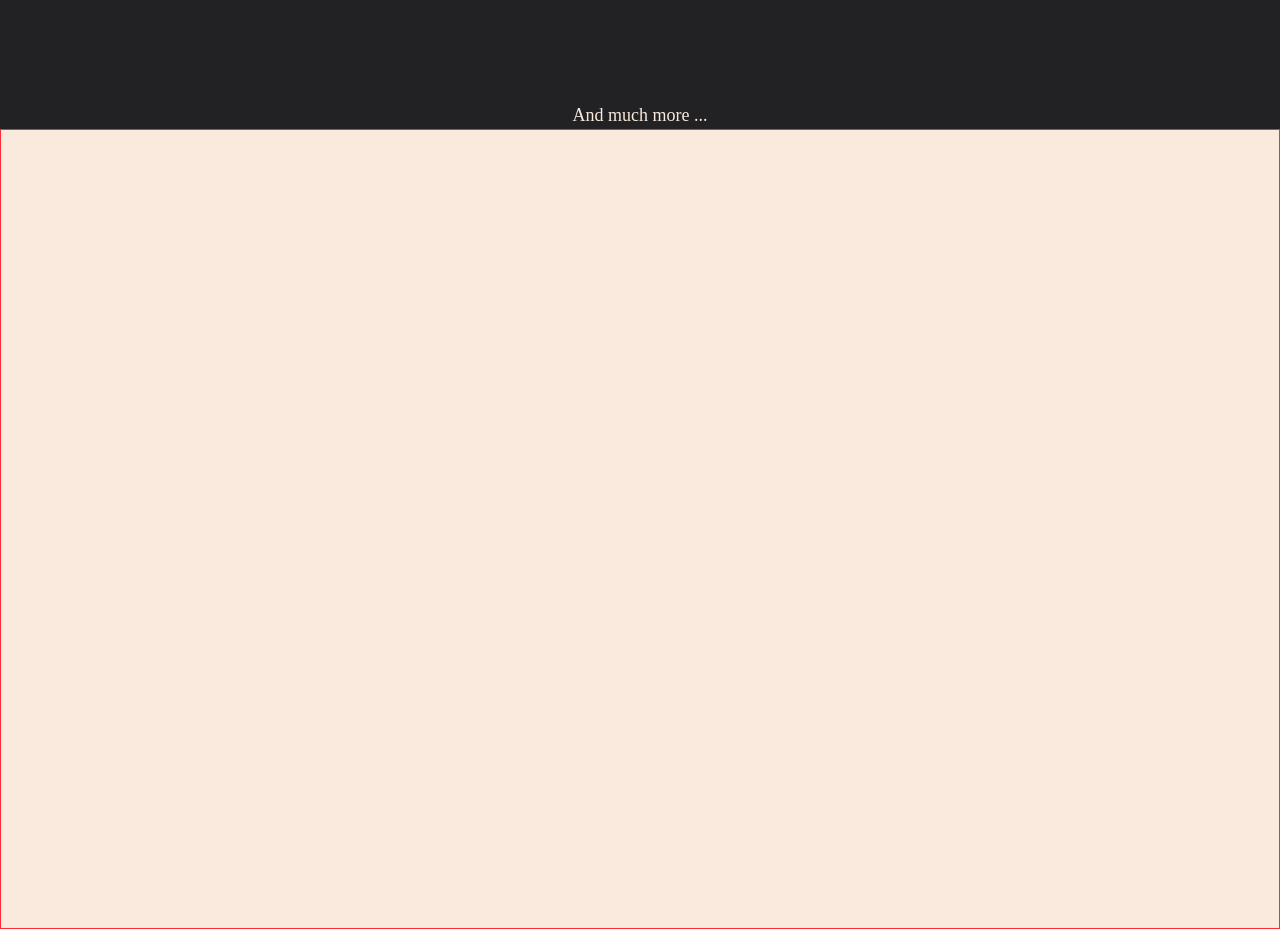
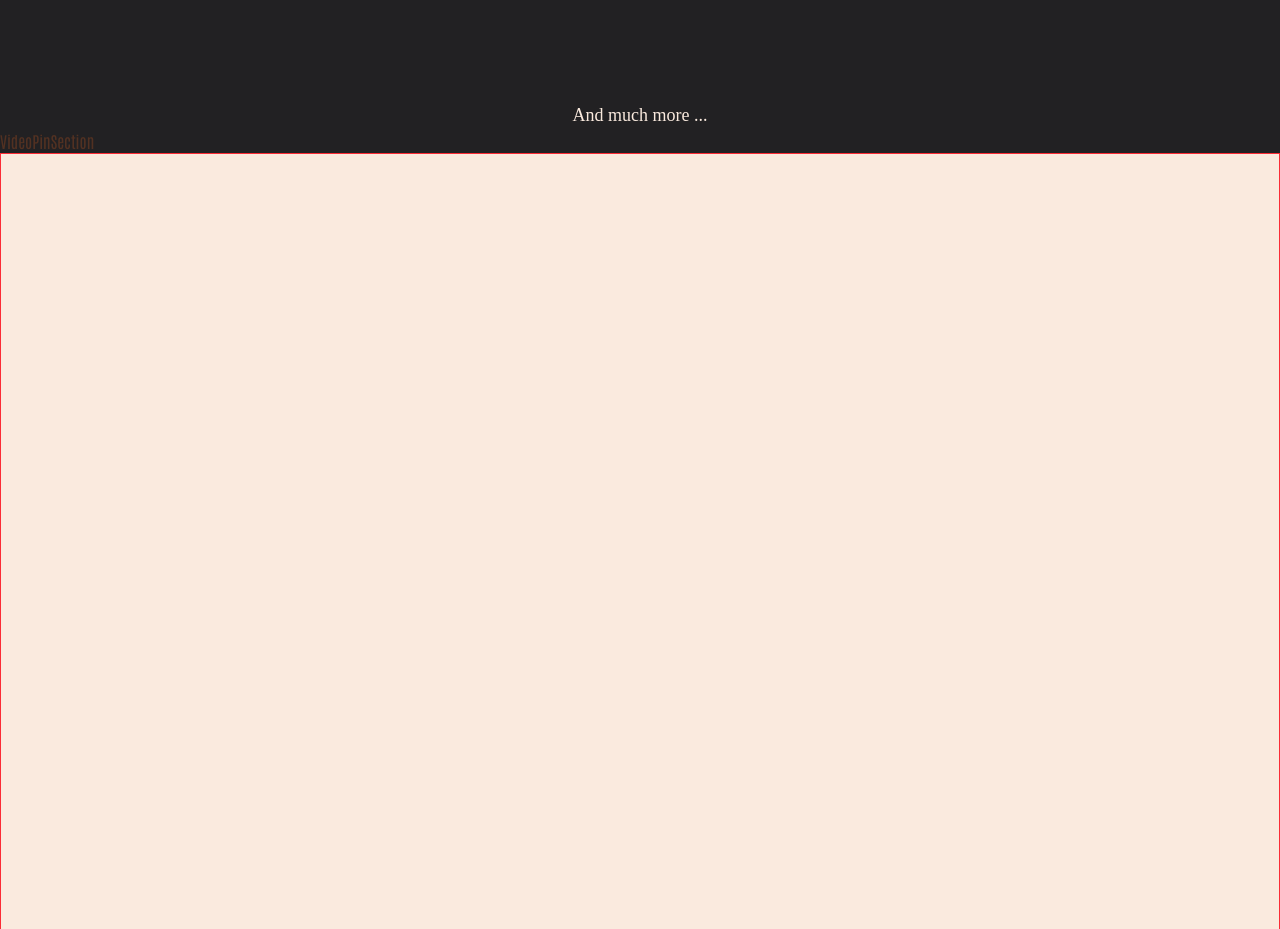
Before and after one commit to Ndungu-Jn/3d-Gsap, a React (Vite) app: page / in a window 1280 px wide. Shown: the part 3960-4889 px from the top of the page. Built offline with nearby package versions, Linux system fonts and the light colour scheme; a web font is replaced by a local one.

Commit message:
Add VideoPinSection component to BenefitSection

```diff
--- /dev/null
+++ b/src/components/VideoPinSection.jsx
@@ -0,0 +1,7 @@
+import React from "react";
+
+const VideoPinSection = () => {
+  return <div>VideoPinSection</div>;
+};
+
+export default VideoPinSection;
--- a/src/sections/BenefitSection.jsx
+++ b/src/sections/BenefitSection.jsx
@@ -1,6 +1,7 @@
 import { useGSAP } from "@gsap/react";
 import ClipPathTitle from "../components/ClipPathTitle";
 import gsap from "gsap";
+import VideoPinSection from "../components/VideoPinSection";
 
 const BenefitSection = () => {
   useGSAP(() => {
@@ -86,6 +87,10 @@ const BenefitSection = () => {
           </div>
         </div>
       </div>
+
+      <div className="relative overlay-box ">
+        <VideoPinSection />
+      </div>
     </section>
   );
 };
```
